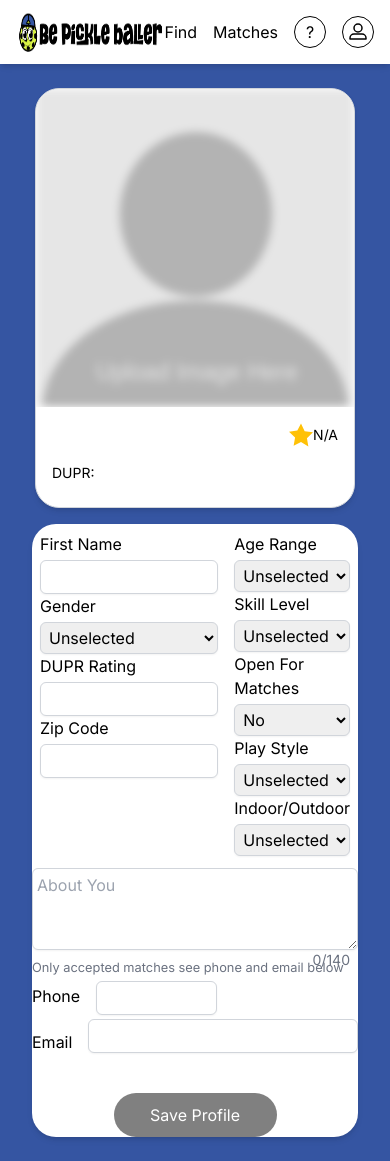
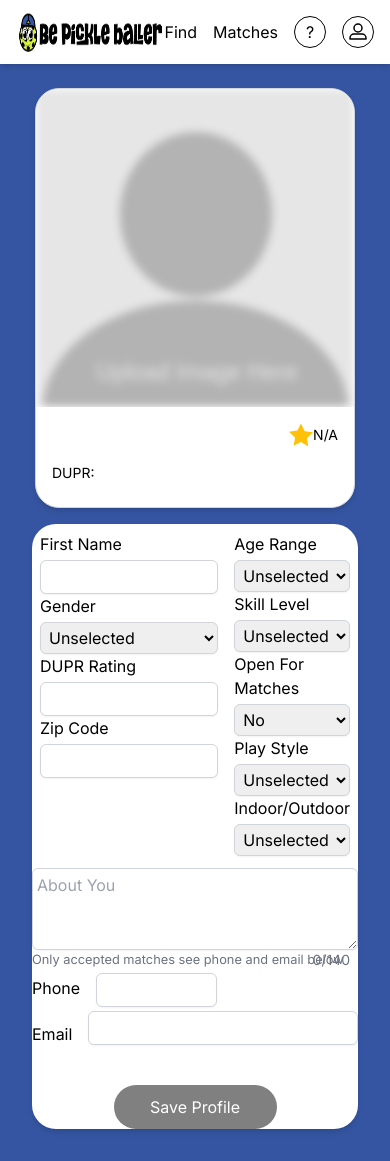
Before and after one commit to btejes/bepickleballer-matchmaking, a Next.js app: page /matchmaking/profile in a window 390 px wide. Built offline with nearby package versions, Linux system fonts and the light colour scheme; no server answers.

Commit message:
increase margin above email & phone section label

```diff
--- a/library/ProfileForm.jsx
+++ b/library/ProfileForm.jsx
@@ -242,7 +242,7 @@ const ProfileForm = ({ profile, onProfileChange, onProfileSave }) => {
             </small>
           </div>
         </div>
-        <div className="col-span-2 mt-2 flex justify-left">
+        <div className="col-span-2 mt-3 flex justify-left">
           <small className="text-gray-500">
             Only accepted matches see phone and email below
           </small>
```
